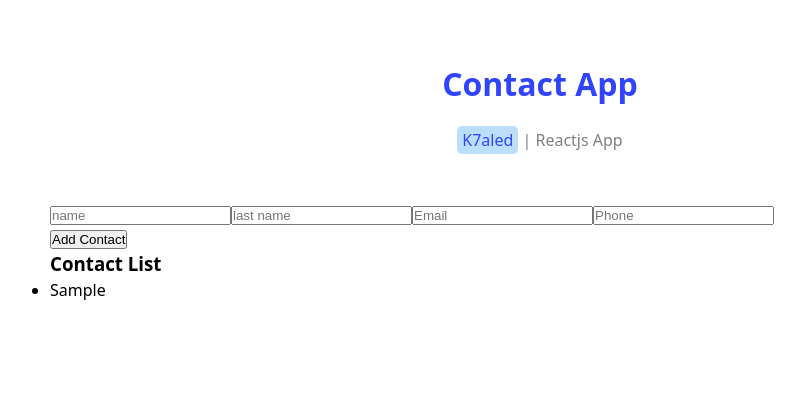
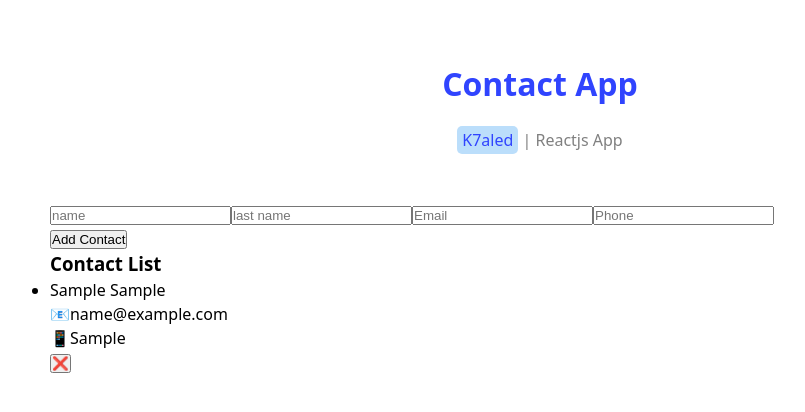
Before and after one commit to rashidikhaled/contact-app, a React (Vite) app: page / in a window 1280 px wide. Both pictures are taken after typing "Sample", "Sample", "name@example.com", "Sample" into the empty fields and a click on the button "Add Contact". Shown: the top 412 px of the page, without its empty margins (100-905 px from the left). Built offline with nearby package versions, Linux system fonts and the light colour scheme.

Commit message:
add ContractItems Component

```diff
--- /dev/null
+++ b/src/components/ContactItem.jsx
@@ -0,0 +1,24 @@
+import React from "react";
+
+const ContactItem = ({ contact }) => {
+  return (
+    <div>
+      <li key={contact.id}>
+        <p>
+          {contact.name} {contact.lastName}
+        </p>
+        <p>
+          <span>📧</span>
+          {contact.email}
+        </p>
+        <p>
+          <span>📱</span>
+          {contact.phone}
+        </p>
+        <button>❌</button>
+      </li>
+    </div>
+  );
+};
+
+export default ContactItem;
--- a/src/components/ContactList.jsx
+++ b/src/components/ContactList.jsx
@@ -1,15 +1,19 @@
 import React from "react";
+import ContactItem from "./ContactItem";
 
 const ContactList = ({ contacts }) => {
-  console.log(contacts);
   return (
     <div>
       <h3>Contact List</h3>
-      <ul>
-        {contacts.map((contact) => (
-          <li key={contact.id}>{contact.name}</li>
-        ))}
-      </ul>
+      {contacts.length ? (
+        <ul>
+          {contacts.map((contact) => (
+            <ContactItem key={contact.id} contact={contact} />
+          ))}
+        </ul>
+      ) : (
+        <p>No Contact Yet!</p>
+      )}
     </div>
   );
 };
```
